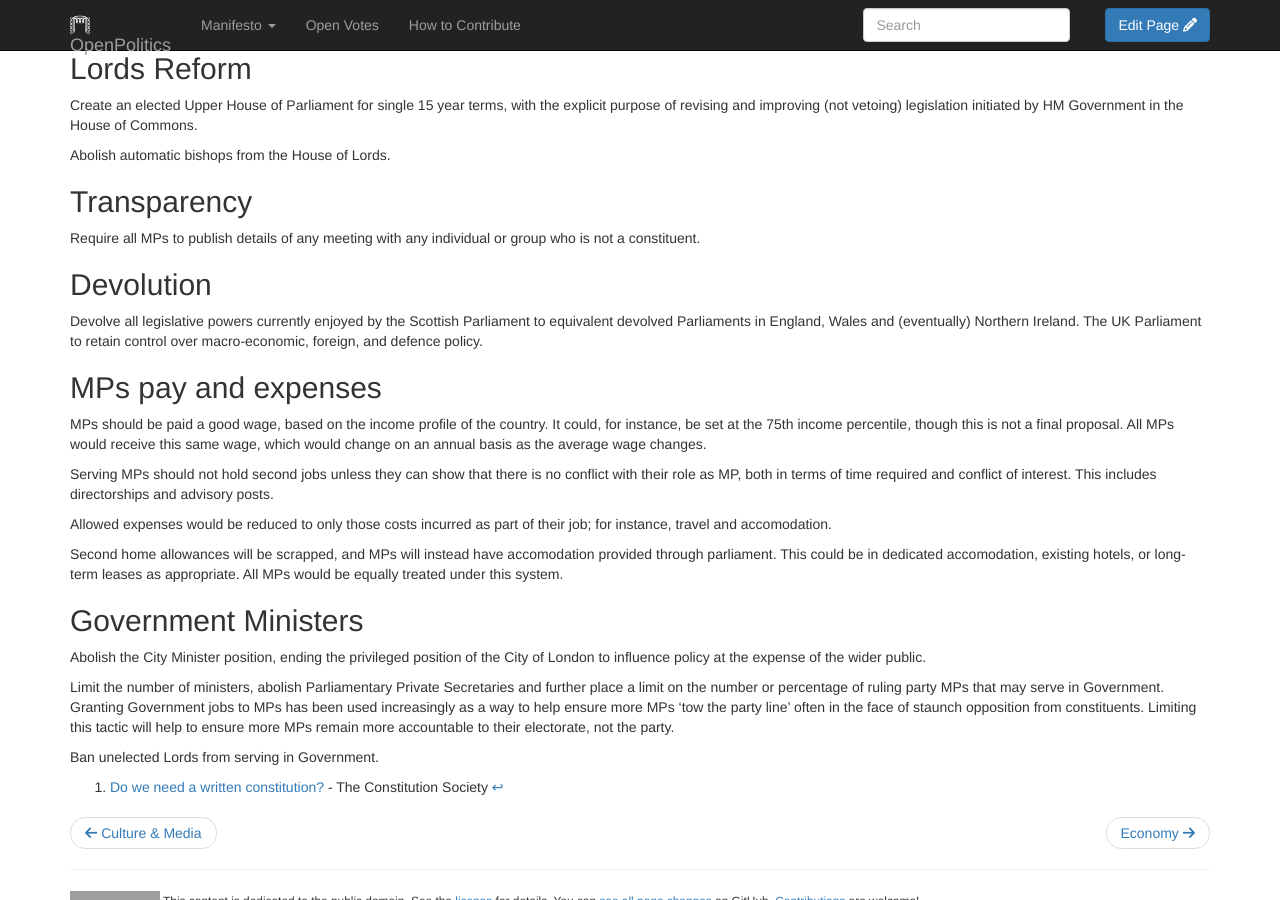
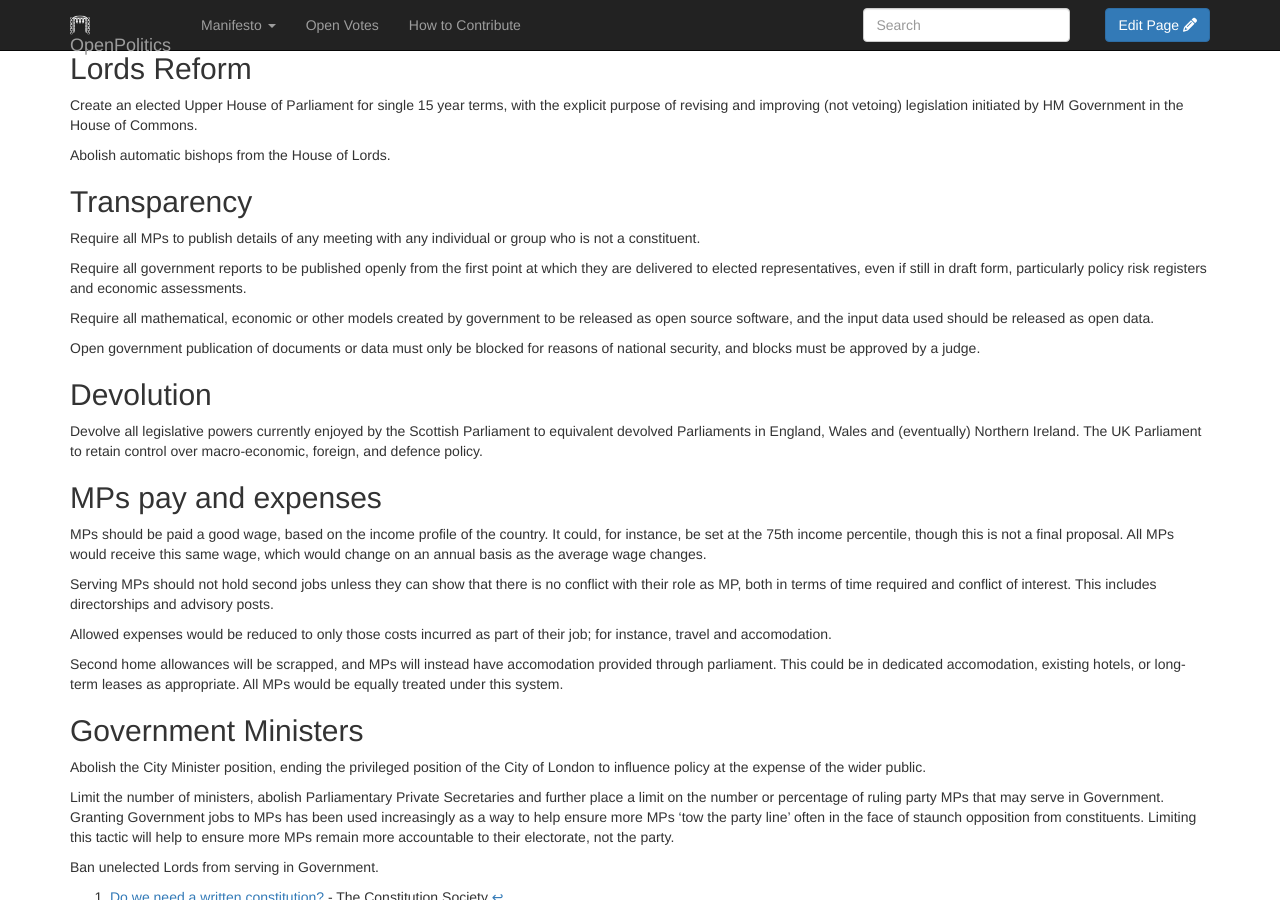
Before and after one commit to openpolitics/manifesto, a Jekyll site: the page built from manifesto/democracy.md, in a window 1280 px wide and 900 px high, scrolled down 1270 px. Built offline with Jekyll 4.4.1, drawn with Linux system fonts in a browser that asks for light colours; nearby versions of some CDN libraries; library files that are not in the unit come from our copies; grey boxes are pictures that could not be loaded.

Commit message:
Open publication of government reports and models

```diff
--- a/manifesto/democracy.md
+++ b/manifesto/democracy.md
@@ -63,6 +63,12 @@ Abolish automatic bishops from the House of Lords.
 
 Require all MPs to publish details of any meeting with any individual or group who is not a constituent.
 
+Require all government reports to be published openly from the first point at which they are delivered to elected representatives, even if still in draft form, particularly policy risk registers and economic assessments.
+
+Require all mathematical, economic or other models created by government to be released as open source software, and the input data used should be released as open data.
+
+Open government publication of documents or data must only be blocked for reasons of national security, and blocks must be approved by a judge.
+
 ## Devolution
 
 Devolve all legislative powers currently enjoyed by the Scottish Parliament to equivalent devolved Parliaments in England, Wales and (eventually) Northern Ireland. The UK Parliament to retain control over macro-economic, foreign, and defence policy.
```
